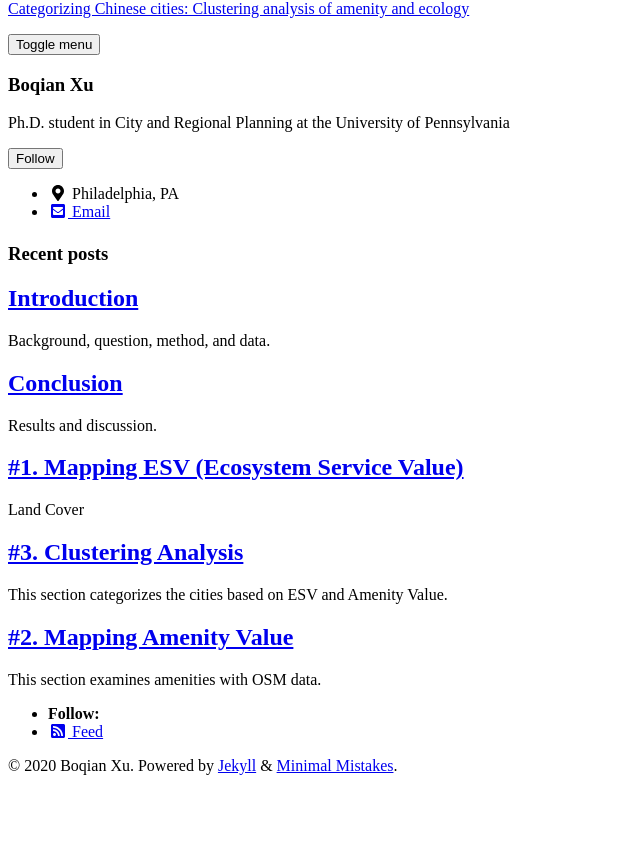
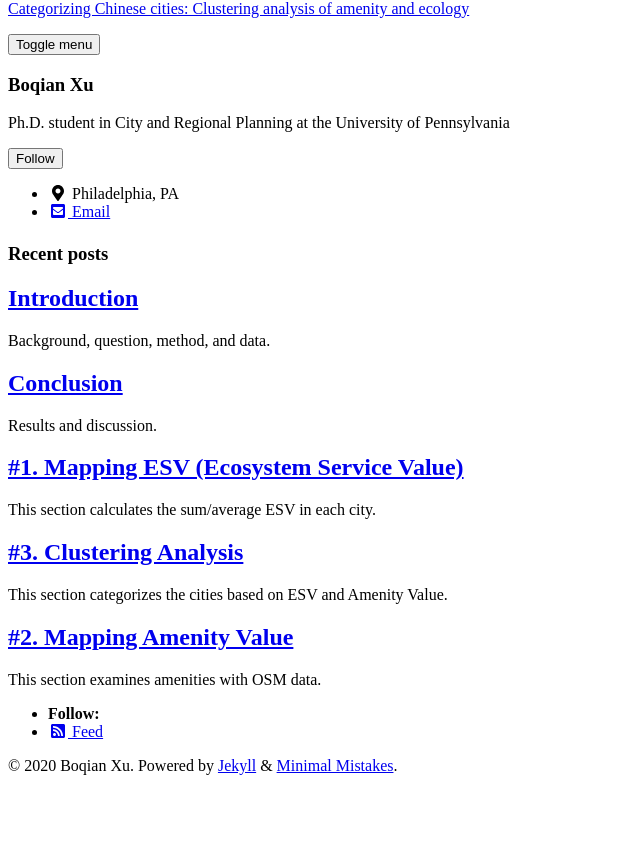
Before and after one commit to boqianxu/CategorizingChineseCities, a Jekyll site: the page built from index.html, in a window 1280 px wide. Shown: the part 108-953 px from the top of the page, without its empty margins (0-640 px from the left). Built offline with Jekyll 4.4.1, drawn with Linux system fonts in a browser that asks for light colours; cached includes are drawn as plain includes; nearby versions of some CDN libraries; the list of posts is cut into pages by our own code.

Commit message:
Update 2020-12-21-ESV.md

```diff
--- a/_posts/2020-12-21-ESV.md
+++ b/_posts/2020-12-21-ESV.md
@@ -3,7 +3,7 @@ title: "#1. Mapping ESV (Ecosystem Service Value)"
 date: 2020-12-21
 published: true
 tags:
-excerpt:
+excerpt: "This section calculates the sum/average ESV in each city."
 toc: true
 toc_sticky: true
 ---
```
